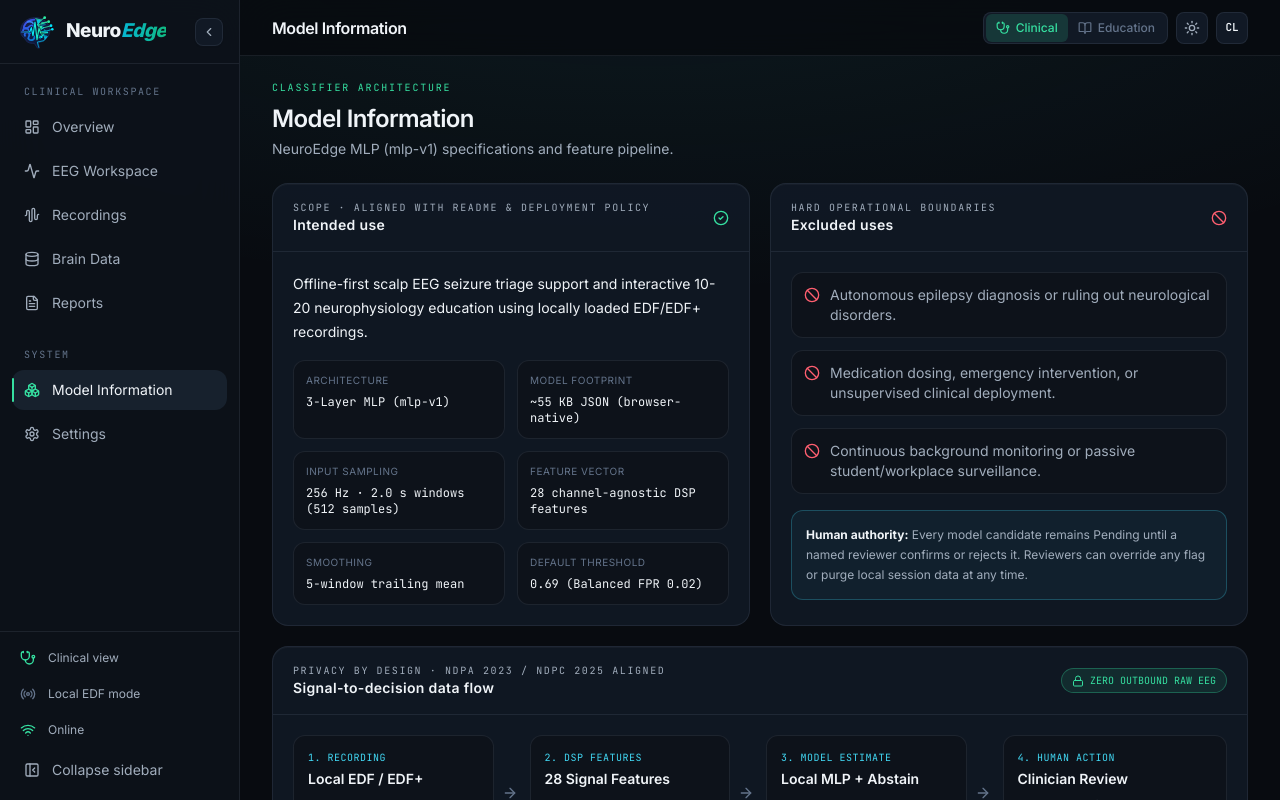
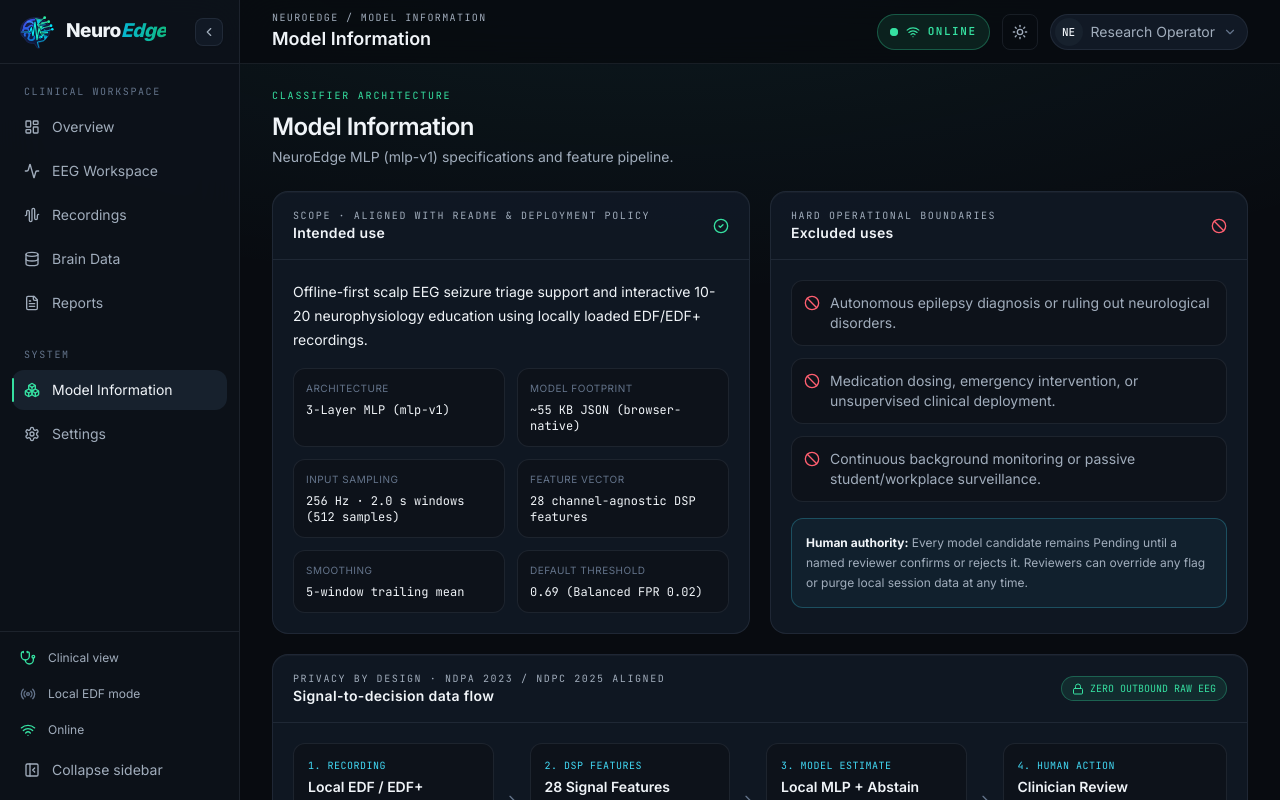
Before and after one commit to IsraelOdeh/Apollo, a Next.js app: page /model in a window 1280 px wide. Shown: the top 800 px of the page. Built offline with nearby package versions, Linux system fonts and the light colour scheme.

Commit message:
Restore clean 3-item top bar and move role switcher into account dropdown

```diff
--- a/components/layout/top-bar.tsx
+++ b/components/layout/top-bar.tsx
@@ -4,6 +4,8 @@
 import Link from "next/link";
 import {
   BookOpen,
+  Check,
+  ChevronDown,
   Cpu,
   Lock,
   Menu,
@@ -11,6 +13,8 @@ import {
   Settings as SettingsIcon,
   Stethoscope,
   Sun,
+  Wifi,
+  WifiOff,
 } from "lucide-react";
 import {
   DropdownMenu,
@@ -31,66 +35,31 @@ type TopBarProps = {
   onOpenNavigation: () => void;
 };
 
-export function TopBar({ item, onOpenNavigation }: TopBarProps) {
+export function TopBar({ item, online, onOpenNavigation }: TopBarProps) {
   const { theme, setTheme } = useThemeMode();
-  const { policy, updatePolicy } = useWorkstationPolicy();
-  const isEducation = policy.role === "education";
 
   return (
-    <header className="sticky top-0 z-30 flex h-14 items-center justify-between gap-3 border-b border-ne-line bg-ne-bg/85 px-4 backdrop-blur-xl md:px-6 lg:px-8">
-      <div className="flex min-w-0 items-center gap-3">
+    <header className="sticky top-0 z-30 flex h-16 items-center gap-3 border-b border-ne-line bg-ne-bg/85 px-4 backdrop-blur-xl md:px-6 lg:px-8">
       <button
         type="button"
         onClick={onOpenNavigation}
         aria-label="Open navigation"
-          className="flex h-8 w-8 shrink-0 items-center justify-center rounded-lg border border-ne-line text-ne-fg-2 transition-colors hover:bg-ne-hover hover:text-ne-fg lg:hidden"
+        className="flex h-9 w-9 shrink-0 items-center justify-center rounded-lg border border-ne-line text-ne-fg-2 transition-colors hover:bg-ne-hover hover:text-ne-fg lg:hidden"
       >
         <Menu className="h-4 w-4" aria-hidden="true" />
       </button>
 
-        <h1 className="truncate text-base font-semibold tracking-tight text-ne-fg">
+      <div className="min-w-0 flex-1">
+        <p className="truncate font-mono text-[10px] uppercase tracking-[0.14em] text-ne-fg-2">
+          NeuroEdge / {item.label}
+        </p>
+        <h1 className="truncate text-base font-semibold text-ne-fg md:text-lg">
           {item.label}
         </h1>
       </div>
 
-      <div className="flex items-center gap-2">
-        {/* Compact Clinical / Education role toggle */}
-        <div
-          role="group"
-          aria-label="Switch view mode"
-          className="flex h-8 items-center rounded-lg border border-ne-line bg-ne-card p-0.5"
-        >
-          <button
-            type="button"
-            aria-pressed={!isEducation}
-            onClick={() => updatePolicy({ role: "clinician" })}
-            className={cn(
-              "inline-flex h-7 items-center gap-1.5 rounded-md px-2.5 text-xs font-medium transition-colors",
-              !isEducation
-                ? "bg-ne-emerald/15 text-ne-emerald"
-                : "text-ne-fg-3 hover:text-ne-fg",
-            )}
-          >
-            <Stethoscope className="h-3.5 w-3.5" aria-hidden="true" />
-            <span className="hidden sm:inline">Clinical</span>
-          </button>
-          <button
-            type="button"
-            aria-pressed={isEducation}
-            onClick={() => updatePolicy({ role: "education" })}
-            className={cn(
-              "inline-flex h-7 items-center gap-1.5 rounded-md px-2.5 text-xs font-medium transition-colors",
-              isEducation
-                ? "bg-ne-cyan/15 text-ne-cyan"
-                : "text-ne-fg-3 hover:text-ne-fg",
-            )}
-          >
-            <BookOpen className="h-3.5 w-3.5" aria-hidden="true" />
-            <span className="hidden sm:inline">Education</span>
-          </button>
-        </div>
+      <ConnectionPill online={online} />
 
-        {/* Light / Dark theme toggle */}
       <button
         type="button"
         onClick={() => setTheme(theme === "light" ? "dark" : "light")}
@@ -98,7 +67,7 @@ export function TopBar({ item, onOpenNavigation }: TopBarProps) {
         title={
           theme === "light" ? "Switch to dark mode" : "Switch to light mode"
         }
-          className="flex h-8 w-8 shrink-0 items-center justify-center rounded-lg border border-ne-line bg-ne-card text-ne-fg-2 transition-colors hover:bg-ne-hover hover:text-ne-fg"
+        className="flex h-9 w-9 shrink-0 items-center justify-center rounded-lg border border-ne-line text-ne-fg-2 transition-colors hover:bg-ne-hover hover:text-ne-fg"
       >
         {theme === "light" ? (
           <Moon className="h-4 w-4" aria-hidden="true" />
@@ -107,14 +76,42 @@ export function TopBar({ item, onOpenNavigation }: TopBarProps) {
         )}
       </button>
 
-        {/* Compact avatar dropdown */}
-        <UserMenu />
-      </div>
+      <RoleAndAccountMenu />
     </header>
   );
 }
 
-function UserMenu() {
+function ConnectionPill({ online }: { online: boolean }) {
+  const Icon = online ? Wifi : WifiOff;
+  return (
+    <div
+      role="status"
+      aria-live="polite"
+      className={cn(
+        "flex h-9 shrink-0 items-center gap-2 rounded-full border px-3 font-mono text-[11px] font-semibold tracking-[0.14em]",
+        online
+          ? "border-ne-emerald/30 bg-ne-emerald/10 text-ne-emerald"
+          : "border-ne-amber/40 bg-ne-amber/15 text-ne-amber",
+      )}
+    >
+      <span className="relative flex h-2 w-2">
+        {online && (
+          <span className="ne-pulse absolute inset-0 rounded-full bg-ne-emerald" />
+        )}
+        <span
+          className={cn(
+            "relative h-2 w-2 rounded-full",
+            online ? "bg-ne-emerald" : "bg-ne-amber",
+          )}
+        />
+      </span>
+      <Icon className="h-3.5 w-3.5" aria-hidden="true" />
+      <span>{online ? "ONLINE" : "OFFLINE"}</span>
+    </div>
+  );
+}
+
+function RoleAndAccountMenu() {
   const { policy, updatePolicy } = useWorkstationPolicy();
   const isEducation = policy.role === "education";
 
@@ -123,16 +120,22 @@ function UserMenu() {
       <DropdownMenuTrigger asChild>
         <button
           type="button"
-          aria-label="Account menu"
-          title={policy.reviewerName}
-          className="flex h-8 w-8 shrink-0 items-center justify-center rounded-lg border border-ne-line bg-ne-card font-mono text-[11px] font-semibold text-ne-fg transition-colors hover:border-ne-cyan/50 hover:bg-ne-hover"
+          aria-label="Switch view mode and account menu"
+          className="flex h-9 shrink-0 items-center gap-2 rounded-full border border-ne-line bg-ne-card pl-1 pr-2.5 text-sm text-ne-fg-2 transition-colors hover:bg-ne-hover hover:text-ne-fg"
         >
-          {isEducation ? "ED" : "CL"}
+          <span className="flex h-7 w-7 items-center justify-center rounded-full bg-ne-elevated font-mono text-[11px] font-medium text-ne-fg">
+            {isEducation ? "ED" : "NE"}
+          </span>
+          <span className="hidden md:inline">
+            {isEducation ? "Education View" : policy.reviewerName}
+          </span>
+          <ChevronDown className="h-3.5 w-3.5 text-ne-fg-3" aria-hidden="true" />
         </button>
       </DropdownMenuTrigger>
+
       <DropdownMenuContent
         align="end"
-        className="w-56 border-ne-line bg-ne-elevated text-ne-fg"
+        className="w-60 border-ne-line bg-ne-elevated text-ne-fg"
       >
         <DropdownMenuLabel>
           <p className="text-sm font-medium">{policy.reviewerName}</p>
@@ -141,30 +144,45 @@ function UserMenu() {
               <Lock className="h-3 w-3 text-ne-cyan" aria-hidden="true" />
             )}
             <span>
-              {policy.localOnlyMode ? "Local-only · " : ""}
-              {isEducation ? "Education view" : "Clinical view"}
+              {policy.localOnlyMode ? "Local-only workstation" : "Workstation"}
             </span>
           </p>
         </DropdownMenuLabel>
+
         <DropdownMenuSeparator className="bg-ne-line" />
+
+        <DropdownMenuLabel className="py-1 font-mono text-[10px] uppercase tracking-[0.14em] text-ne-fg-3">
+          View Mode
+        </DropdownMenuLabel>
+
         <DropdownMenuItem
-          onClick={() =>
-            updatePolicy({ role: isEducation ? "clinician" : "education" })
-          }
-          className="cursor-pointer focus:bg-ne-hover focus:text-ne-fg"
+          onClick={() => updatePolicy({ role: "clinician" })}
+          className="cursor-pointer justify-between focus:bg-ne-hover focus:text-ne-fg"
         >
-          {isEducation ? (
-            <>
-              <Stethoscope className="mr-2 h-4 w-4 text-ne-emerald" />
-              Switch to Clinical view
-            </>
-          ) : (
-            <>
-              <BookOpen className="mr-2 h-4 w-4 text-ne-cyan" />
-              Switch to Education view
-            </>
+          <span className="flex items-center gap-2">
+            <Stethoscope className="h-4 w-4 text-ne-emerald" aria-hidden="true" />
+            <span>Clinical / Research</span>
+          </span>
+          {!isEducation && (
+            <Check className="h-3.5 w-3.5 text-ne-emerald" aria-hidden="true" />
           )}
         </DropdownMenuItem>
+
+        <DropdownMenuItem
+          onClick={() => updatePolicy({ role: "education" })}
+          className="cursor-pointer justify-between focus:bg-ne-hover focus:text-ne-fg"
+        >
+          <span className="flex items-center gap-2">
+            <BookOpen className="h-4 w-4 text-ne-cyan" aria-hidden="true" />
+            <span>Education / Civilian</span>
+          </span>
+          {isEducation && (
+            <Check className="h-3.5 w-3.5 text-ne-cyan" aria-hidden="true" />
+          )}
+        </DropdownMenuItem>
+
+        <DropdownMenuSeparator className="bg-ne-line" />
+
         <DropdownMenuItem
           asChild
           className="cursor-pointer focus:bg-ne-hover focus:text-ne-fg"
@@ -174,6 +192,7 @@ function UserMenu() {
             Settings &amp; Privacy
           </Link>
         </DropdownMenuItem>
+
         <DropdownMenuItem
           asChild
           className="cursor-pointer focus:bg-ne-hover focus:text-ne-fg"
```
Lines whose indentation alone changed are shown as unchanged.
